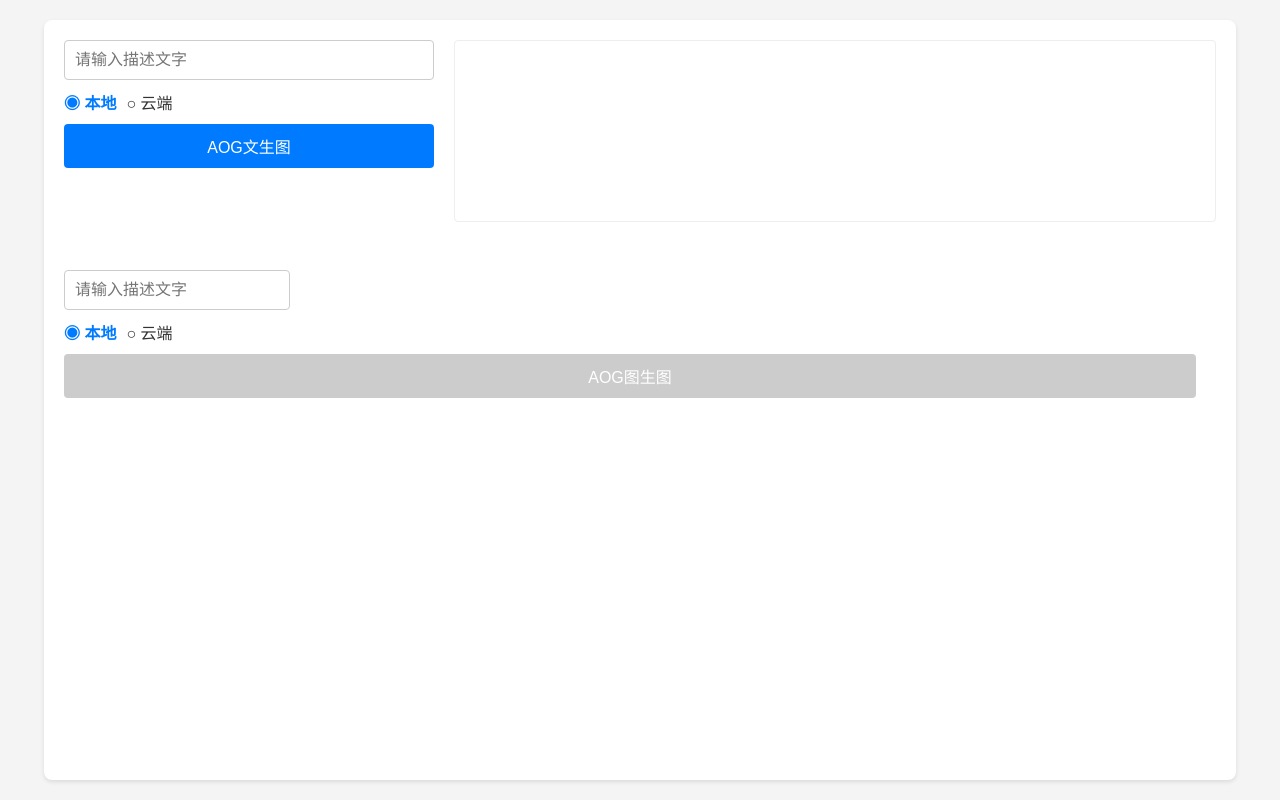
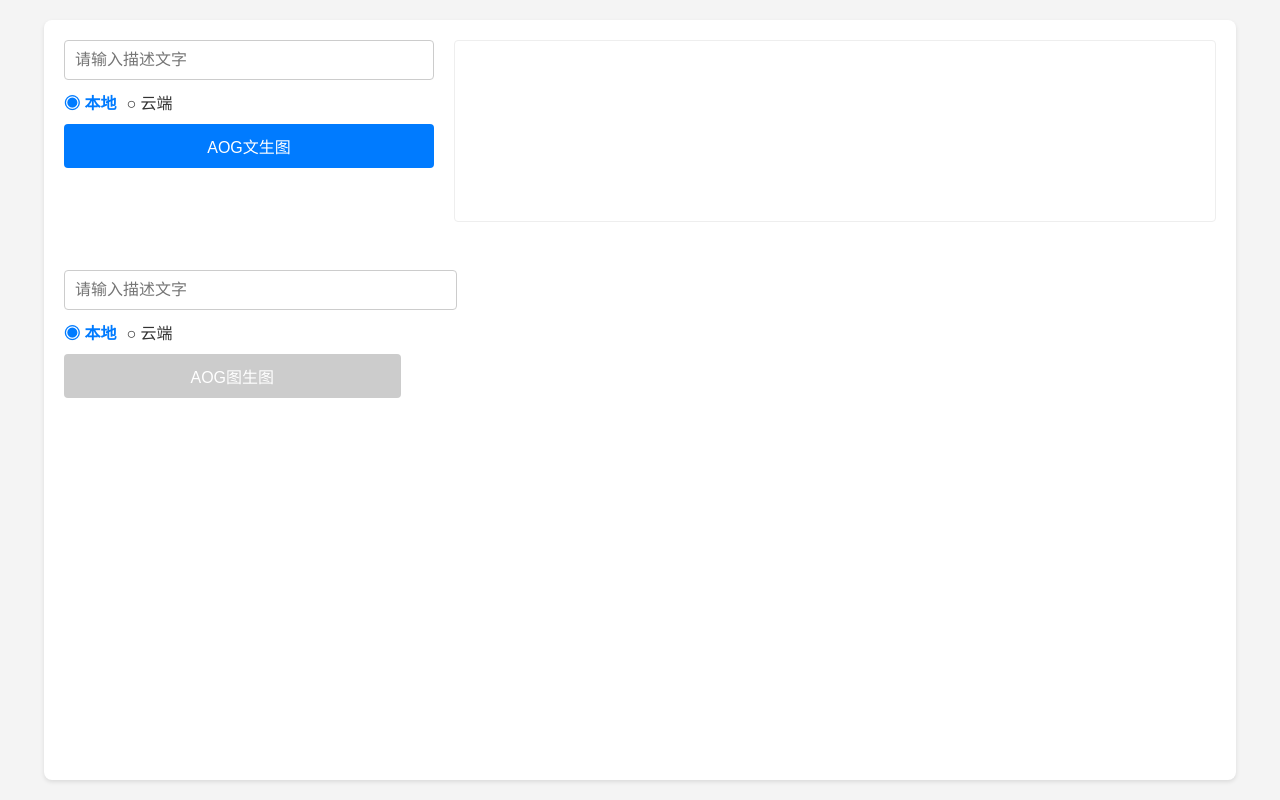
Before and after one commit to ANopony/byze-demo, a website: page image2image-web/public/index.html in a window 1280 px wide. Drawn offline with Linux system fonts and the light colour scheme.

Commit message:
[*]feat: Optimized visual presentation

```diff
--- a/image2image-web/public/style.css
+++ b/image2image-web/public/style.css
@@ -19,6 +19,7 @@ body {
     height: 90vh; /* 增加初始高度 */
     display: flex;
     flex-direction: column;
+    justify-content: space-between;
 }
 .top-section {
     display: flex;
@@ -72,7 +73,9 @@ body {
     border: 1px solid #eee;
     padding: 10px;
     border-radius: 4px;
+    overflow: auto;
     min-height: 160px; /* 增加初始高度 */
+    max-height: 100%; /* 防止图片超出区域 */
 }
 
 .radio-group {
@@ -127,7 +130,7 @@ body {
 .bottom-section {
     padding-top: 20px;
     display: flex;
-    flex-direction: column; /* 改为垂直布局 */
+    flex-direction: row;
     gap: 10px;
     height: 75%;
 }
@@ -153,6 +156,7 @@ body {
 
 /* 调整按钮样式 */
 .bottom-section button {
+    width: 30%;
     padding: 10px 20px;
     background-color: #007bff;
     color: white;
@@ -213,7 +217,7 @@ body {
     border-radius: 4px;
     font-size: 16px;
     margin-top: 10px;
-    width: 20%; /* 占满父容器宽度 */
+    width: 35%;
     box-sizing: border-box;
 }
 
--- a/image2image-web/server/image_processing.js
+++ b/image2image-web/server/image_processing.js
@@ -14,7 +14,7 @@ async function generateImage(prompt, location) {
     const data = {
         model: "OpenVINO/stable-diffusion-v1-5-fp16-ov",
         prompt: prompt,
-        size: "256x256",
+        size: "512x512",
         n: 4
     };
 
```
Also changed, not shown: image2image-web/server/images/2025051617164366851.png (deleted), image2image-web/server/images/2025051617164380940.png (deleted), image2image-web/server/images/2025051909462145721.png (deleted), image2image-web/server/images/2025051909462153080.png (deleted), image2image-web/server/images/img-88a2c5b2-6bb6-4063-6012-70f2db36cd9f.png (deleted).
